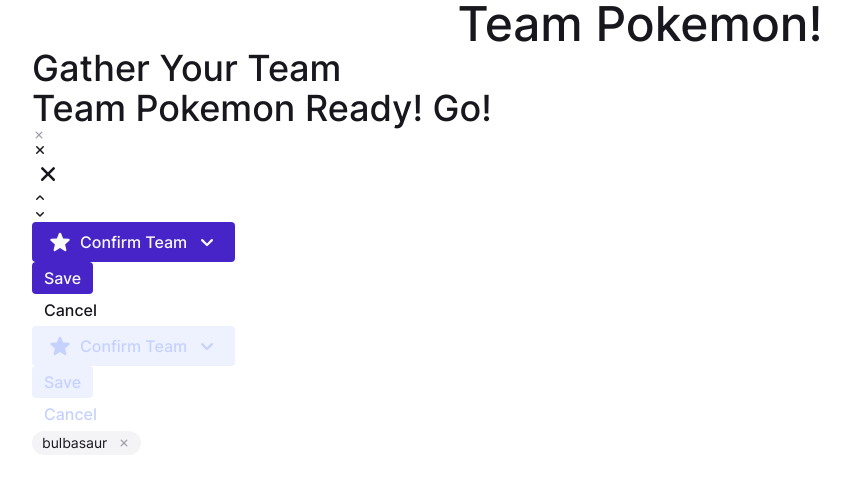
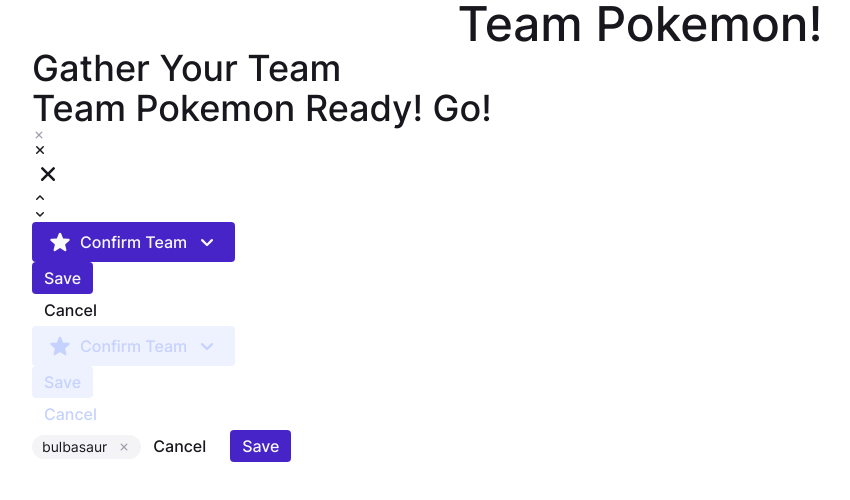
Before and after one commit to yevhen-petrunkin/luna-edge-testtask, a React (Vite) app: page / in a window 1280 px wide. Shown: the top 500 px of the page, without its empty margins (0-850 px from the left). Built offline with nearby package versions, Linux system fonts and the light colour scheme.

Commit message:
add button-base component

```diff
--- a/package.json
+++ b/package.json
@@ -21,7 +21,8 @@
     "react": "^18.2.0",
     "react-dom": "^18.2.0",
     "react-hook-form": "^7.49.2",
-    "react-hook-form-persist": "^3.0.0"
+    "react-hook-form-persist": "^3.0.0",
+    "react-hot-toast": "^2.4.1"
   },
   "devDependencies": {
     "@storybook/addon-essentials": "7.6.6",
--- a/src/App.tsx
+++ b/src/App.tsx
@@ -1,4 +1,4 @@
-import { Title, IconBtn, Button, Badge } from "./components";
+import { Title, IconBtn, Button, Badge, ButtonBase } from "./components";
 import titles from "./data/titles.json";
 
 function App() {
@@ -38,6 +38,8 @@
       <Button text="Cancel" variant="text" clickHandler={() => {}} disabled />
 
       <Badge text="bulbasaur" clickHandler={() => {}} />
+
+      <ButtonBase clickHandler={() => {}} />
     </section>
   );
 }
--- a/src/components/index.ts
+++ b/src/components/index.ts
@@ -7,5 +7,6 @@
 // MID LEVEL
 
 export { default as Badge } from "./midLevel/Badge/Badge";
+export { default as ButtonBase } from "./midLevel/ButtonBase/ButtonBase";
 
 // HIGHER LEVEL
--- a/src/components/midLevel/Badge/Badge.tsx
+++ b/src/components/midLevel/Badge/Badge.tsx
@@ -1,6 +1,6 @@
 import cn from "classnames";
 
-import { IconBtn } from "../../../components";
+import { IconBtn } from "../..";
 
 import IBadgeProps from "./Badge.props";
 
--- /dev/null
+++ b/src/components/midLevel/ButtonBase/ButtonBase.props.ts
@@ -0,0 +1,6 @@
+interface IButtonBaseProps {
+  clickHandler: () => void;
+  className?: string | undefined;
+}
+
+export default IButtonBaseProps;
--- /dev/null
+++ b/src/components/midLevel/ButtonBase/ButtonBase.tsx
@@ -0,0 +1,44 @@
+import cn from "classnames";
+import toast, { Toaster } from "react-hot-toast";
+
+import { useCallback } from "react";
+
+import data from "../../../data/modal.json";
+
+import { Button } from "../..";
+import IButtonBaseProps from "./ButtonBase.props";
+
+const ButtonBase: React.FC<IButtonBaseProps> = ({
+  clickHandler,
+  className,
+}) => {
+  const { cancel, save } = data.buttons;
+
+  const handleClick = useCallback(
+    (needSave?: boolean) => {
+      const notify = () => {
+        needSave ? toast.success(save.message) : toast.error(cancel.message);
+      };
+
+      notify();
+      clickHandler();
+    },
+    [toast, cancel, save]
+  );
+
+  return (
+    <div
+      className={cn("inline-flex items-center justify-center gap-3", className)}
+    >
+      <Button
+        text={cancel.text}
+        variant="text"
+        clickHandler={() => handleClick()}
+      />
+      <Button text={save.text} clickHandler={() => handleClick(true)} />
+      <Toaster position="bottom-center" />
+    </div>
+  );
+};
+
+export default ButtonBase;
--- /dev/null
+++ b/src/data/modal.json
@@ -0,0 +1,6 @@
+{
+  "buttons": {
+    "cancel": { "text": "Cancel", "message": "Team Pokemon Cancelled" },
+    "save": { "text": "Save", "message": "Team Pokemon Saved" }
+  }
+}
```
Also changed, not shown: 2 other files (tests, documents, lock files or other folders).
